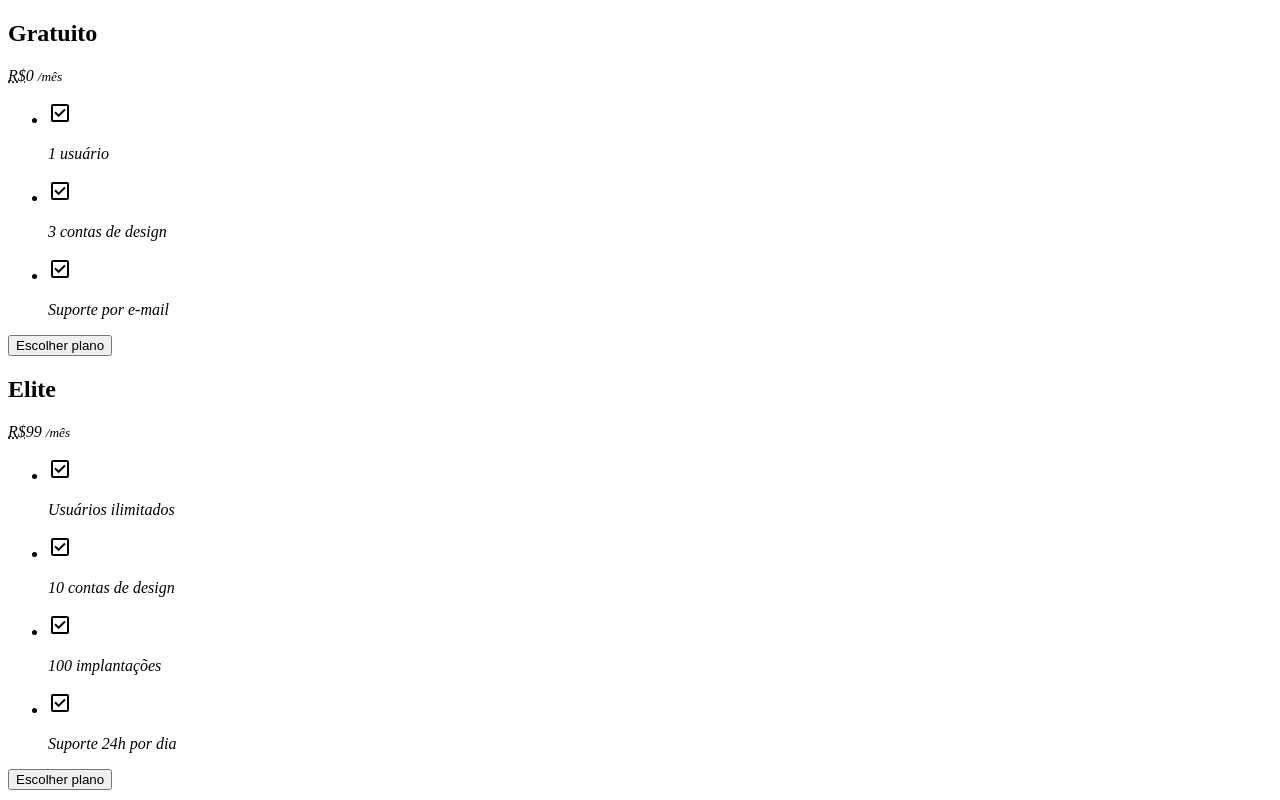
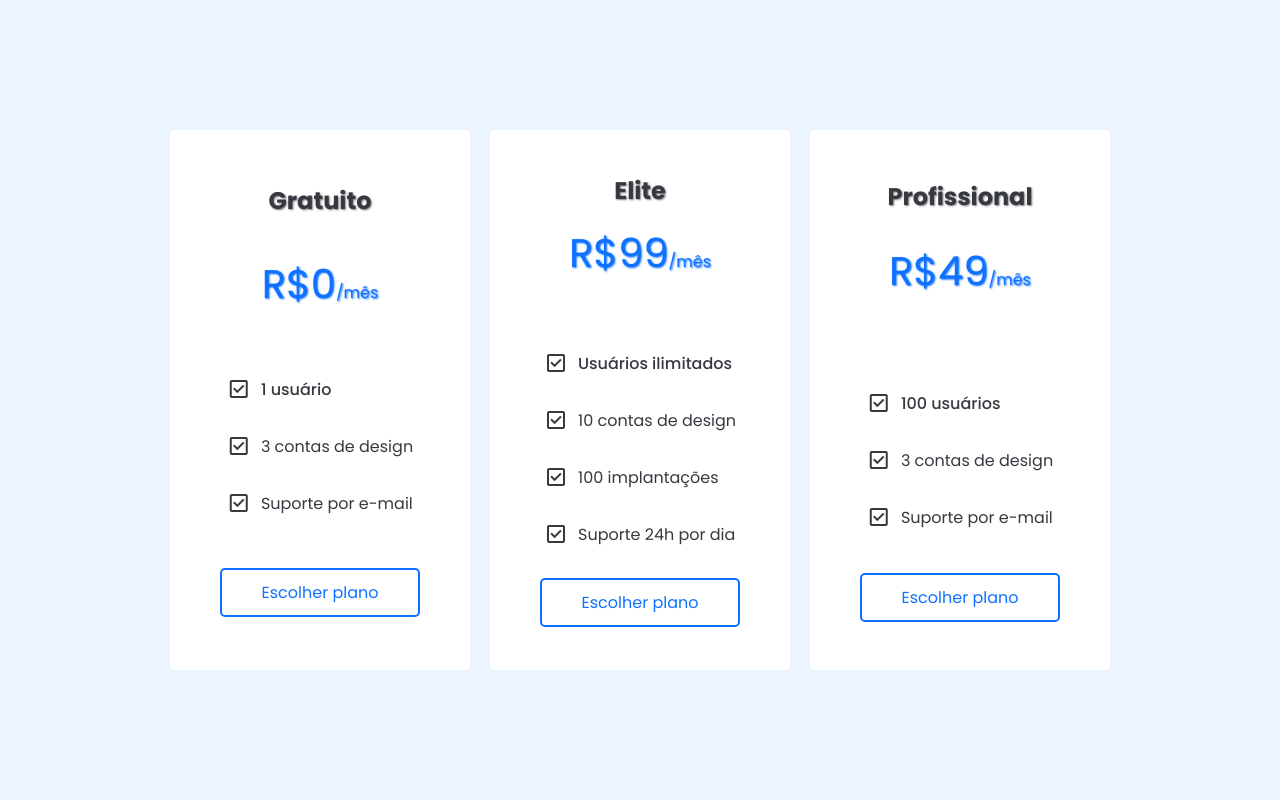
Before and after one commit to BrunoGomes05/front-end-labs, a plain HTML site: page card_layout/index.html in a window 1280 px wide. Shown: the top 800 px of the page. Drawn offline with nearby package versions, Linux system fonts and the light colour scheme; a web font is replaced by a local one.

Commit message:
finalização do card layout

```diff
--- a/card_layout/index.html
+++ b/card_layout/index.html
@@ -1,72 +1,79 @@
 <!DOCTYPE html>
-<html lang="pt br">
+<html lang="pt-br">
   <head>
-    <meta charset="UTF-8">
-    <meta name="viewport" content="width=device-width, initial-scale=1.0">
+    <meta charset="UTF-8" />
+    <meta name="viewport" content="width=device-width, initial-scale=1.0" />
     <title>Escolha seu plano</title>
-    <link rel="stylesheet" href="style.css">
-    <link rel="preconnect" href="https://fonts.googleapis.com">
-<link rel="preconnect" href="https://fonts.gstatic.com" crossorigin>
-<link href="https://fonts.googleapis.com/css2?family=Playfair+Display:ital,wght@0,400..900;1,400..900&display=swap" rel="stylesheet">
+    <link rel="stylesheet" href="style.css" />
     <link rel="stylesheet" href="https://fonts.googleapis.com/css2?family=Material+Symbols+Outlined:opsz,wght,FILL,GRAD@24,400,0,0&icon_names=check_box" />
+    <link rel="preconnect" href="https://fonts.googleapis.com" />
+    <link rel="preconnect" href="https://fonts.gstatic.com" crossorigin />
+    <link
+      href="https://fonts.googleapis.com/css2?family=Poppins:ital,wght@0,100;0,200;0,300;0,400;0,500;0,600;0,700;0,800;0,900;1,100;1,200;1,300;1,400;1,500;1,600;1,700;1,800;1,900&display=swap"
+      rel="stylesheet"
+    />
   </head>
   <body>
     <article class="card">
       <h2>Gratuito</h2>
-        <var><abbr title="Real brasileiro">R$</abbr>0 <small>/mês</small><var>
+      <var><abbr title="Real brasileiro">R$</abbr>0<small>/mês</small></var>
       <ul>
         <li>
-                    <i class="material-symbols-outlined">check_box</i>
+            <i class="material-symbols-outlined"> check_box</i>
           <p>1 usuário</p>
         </li>
         <li>
-                    <i class="material-symbols-outlined">check_box</i>
+            <i class="material-symbols-outlined"> check_box</i>
           <p>3 contas de design</p>
         </li>
         <li>
-                    <i class="material-symbols-outlined">check_box</i>
+            <i class="material-symbols-outlined"> check_box</i>
           <p>Suporte por e-mail</p>
         </li>
       </ul>
       <button>Escolher plano</button>
     </article>
+
     <article class="card">
       <h2>Elite</h2>
-        <var><abbr title="Real brasileiro">R$</abbr>99 <small>/mês</small><var>
+      <var><abbr title="Real brasileiro">R$</abbr>99<small>/mês</small></var>
+      <var></var>
       <ul>
         <li>
-                    <i class="material-symbols-outlined">check_box</i>
+            <i class="material-symbols-outlined"> check_box</i>
           <p>Usuários ilimitados</p>
         </li>
         <li>
-                    <i class="material-symbols-outlined">check_box</i>
+            <i class="material-symbols-outlined"> check_box</i>
           <p>10 contas de design</p>
         </li>
         <li>
-                    <i class="material-symbols-outlined">check_box</i>
+            <i class="material-symbols-outlined"> check_box</i>
           <p>100 implantações</p>
         </li>
         <li>
-                    <i class="material-symbols-outlined">check_box</i>
+            <i class="material-symbols-outlined"> check_box</i>
           <p>Suporte 24h por dia</p>
         </li>
       </ul>
       <button>Escolher plano</button>
     </article>
+
     <article class="card">
       <h2>Profissional</h2>
-        <var><abbr title="Real brasileiro">R$</abbr>49 <small>/mês</small><var>
+      <var><abbr title="Real brasileiro">R$</abbr>49<small>/mês</small></var>
+      <var></var>
       <ul>
         <li>
-                    <i class="material-symbols-outlined">check_box</i>
+            <i class="material-symbols-outlined"> check_box</i>
           <p>100 usuários</p>
         </li>
         <li>
-                    <i class="material-symbols-outlined">check_box</i>
+            <i class="material-symbols-outlined"> check_box</i>
           <p>3 contas de design</p>
         </li>
         <li>
-                    <i class="material-symbols-outlined">check_box</i>
+            <i class="material-symbols-outlined"> check_box</i>
           <p>Suporte por e-mail</p>
         </li>
       </ul>
--- a/card_layout/style.css
+++ b/card_layout/style.css
@@ -0,0 +1,125 @@
+:root {
+    --color-primary: #0F71FF;
+    --color-background: #ECF4FF;
+    --color-text: #36393F;
+    --color-light: #F7F7F7;
+    --color-alert: rgba(231, 106, 23, 0.863);
+
+    --font-main: "Poppins", sans-serif;
+
+    --card-width: 300px;
+    --card-padding: 40px;
+    --card-height: 540px;
+}
+
+* {
+    box-sizing: border-box;
+}
+
+html, body {
+    height: 100%;
+    margin: 0;
+    font-family: var(--font-main);
+    background-color: var(--color-background);
+    color: var(--color-text);
+}
+
+body {
+    display: flex;
+    align-items: center;
+    justify-content: center;
+    gap: 20px;
+    padding: 0 20px;
+    flex-wrap: wrap;
+}
+
+.card {
+    display: grid;
+    place-items: center;
+    gap: 10px;
+    width: var(--card-width);
+    max-width: var(--card-width);
+    height: var(--card-height);
+    padding: var(--card-padding);
+    border-radius: 5px;
+    background-color: white;
+    font-size: 100%;
+    text-align: center;
+    overflow: hidden;
+    transition: box-shadow 0.3s ease, transform 0.3s ease;
+}
+
+.card:hover {
+    transform: scale(1.10);
+    box-shadow: 0 4px 16px rgb(29, 40, 196);
+}
+
+.card h2 {
+    margin: 0;
+    text-shadow: 1px 1px 2px gray;
+}
+
+.card var {
+    color: var(--color-primary);
+    font-weight: 400;
+    font-size: 40px;
+    font-style: normal;
+    margin-bottom: 10px;
+    text-shadow: 1px 1px 2px var(--color-primary);
+    transition: font-size 0.5s ease;
+}
+
+.card:hover var {
+    font-size: 50px;
+}
+
+.card var small {
+    font-size: 16px;
+}
+
+abbr[title] {
+    cursor: help;
+    text-decoration: none;
+}
+
+ul {
+    list-style: none;
+    padding: 0;
+    margin: 0;
+}
+
+ul li {
+    display: flex;
+    align-items: center;
+    gap: 10px;
+    padding: 0;
+    margin-top: 0;
+}
+
+ul > li:first-child {
+    font-weight: 500;
+}
+
+.card button {
+    display: grid;
+    place-items: center;
+    min-width: 200px;
+    padding: 10px 0;
+    background: transparent;
+    color: var(--color-primary);
+    border: 2px solid var(--color-primary);
+    border-radius: 5px;
+    font-family: inherit;
+    font-size: inherit;
+    transition: background 0.3s, color 0.3 ease;
+    cursor: pointer;
+}
+
+.alert {
+    border: 2px solid var(--color-alert);
+}
+
+.card:hover button {
+    color: var(--color-light);
+    background: rgba(4, 44, 224, 0.76);
+}
```
Lines whose indentation alone changed are shown as unchanged.
